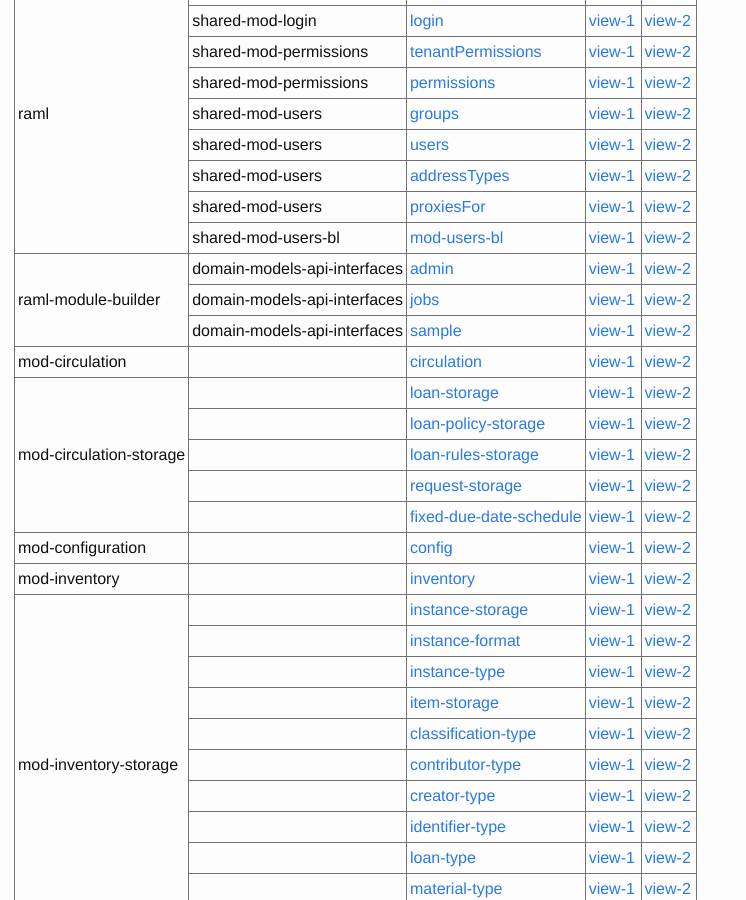
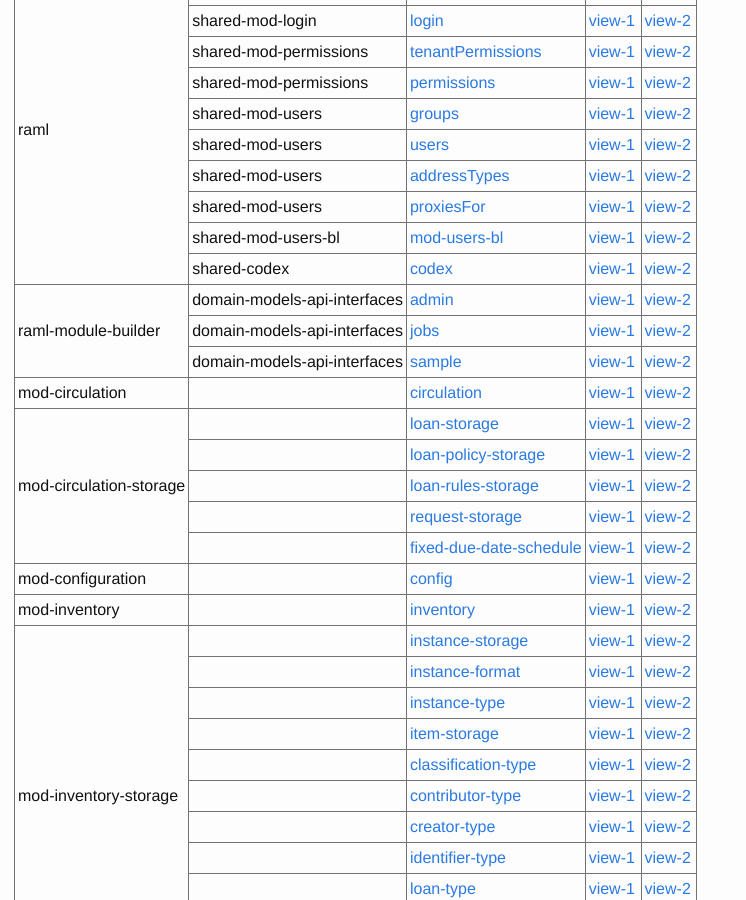
Before and after one commit to folio-org/folio-org.github.io, a Jekyll site: the page built from doc/api/index.md, in a window 1280 px wide and 900 px high, scrolled down 420 px. Shown: the whole window, without its empty margins (0-746 px from the left). Built offline with Jekyll 4.4.1, drawn with Linux system fonts in a browser that asks for light colours; nearby versions of some CDN libraries.

Commit message:
Update api docs config FOLIO-903
Add codex to raml-util

```diff
--- a/_data/api.yml
+++ b/_data/api.yml
@@ -38,6 +38,11 @@ raml:
     directory: ramls/mod-users-bl
     files:
       - mod-users-bl
+    ramlutil: .
+  - label: shared-codex
+    directory: ramls/codex
+    files:
+      - codex
     ramlutil: .
 
 raml-module-builder:
```
